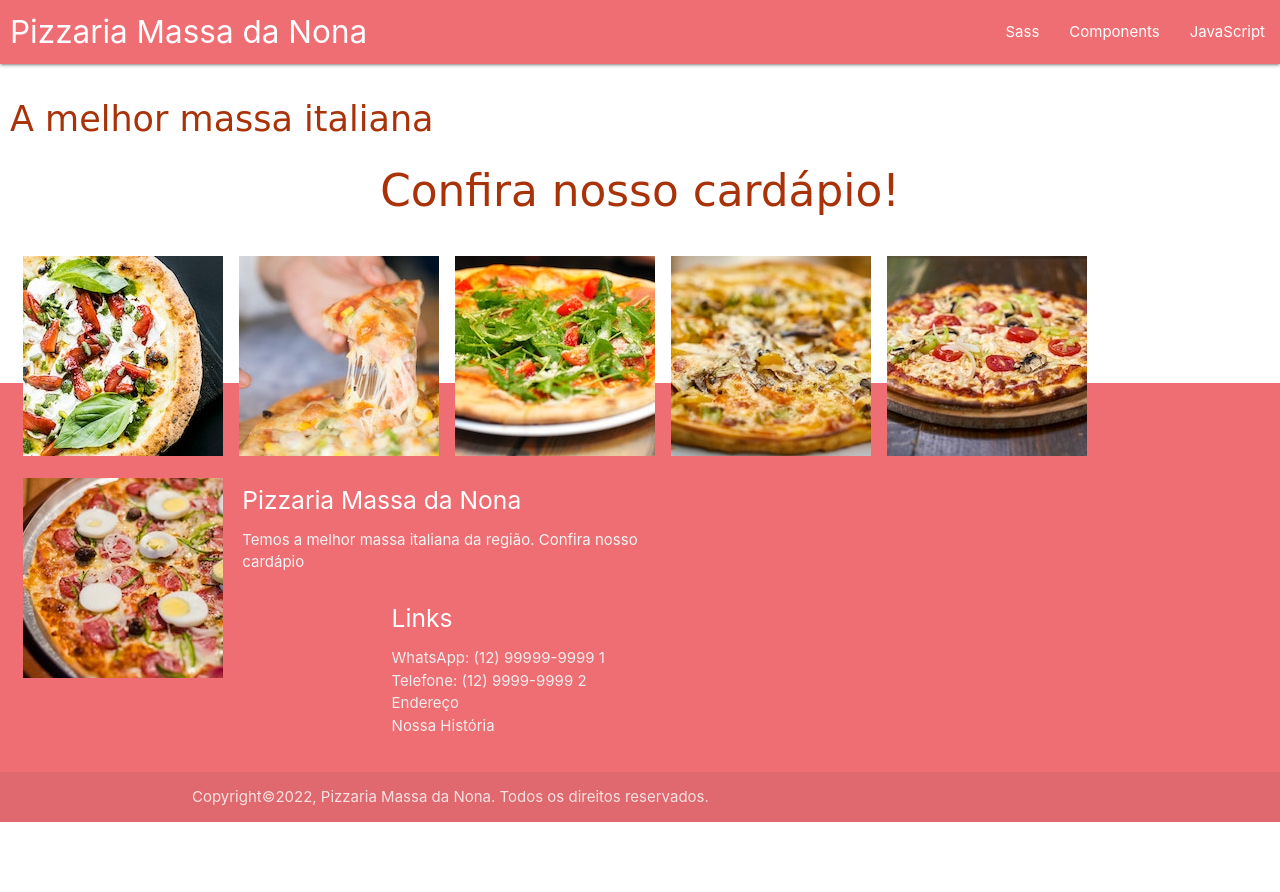
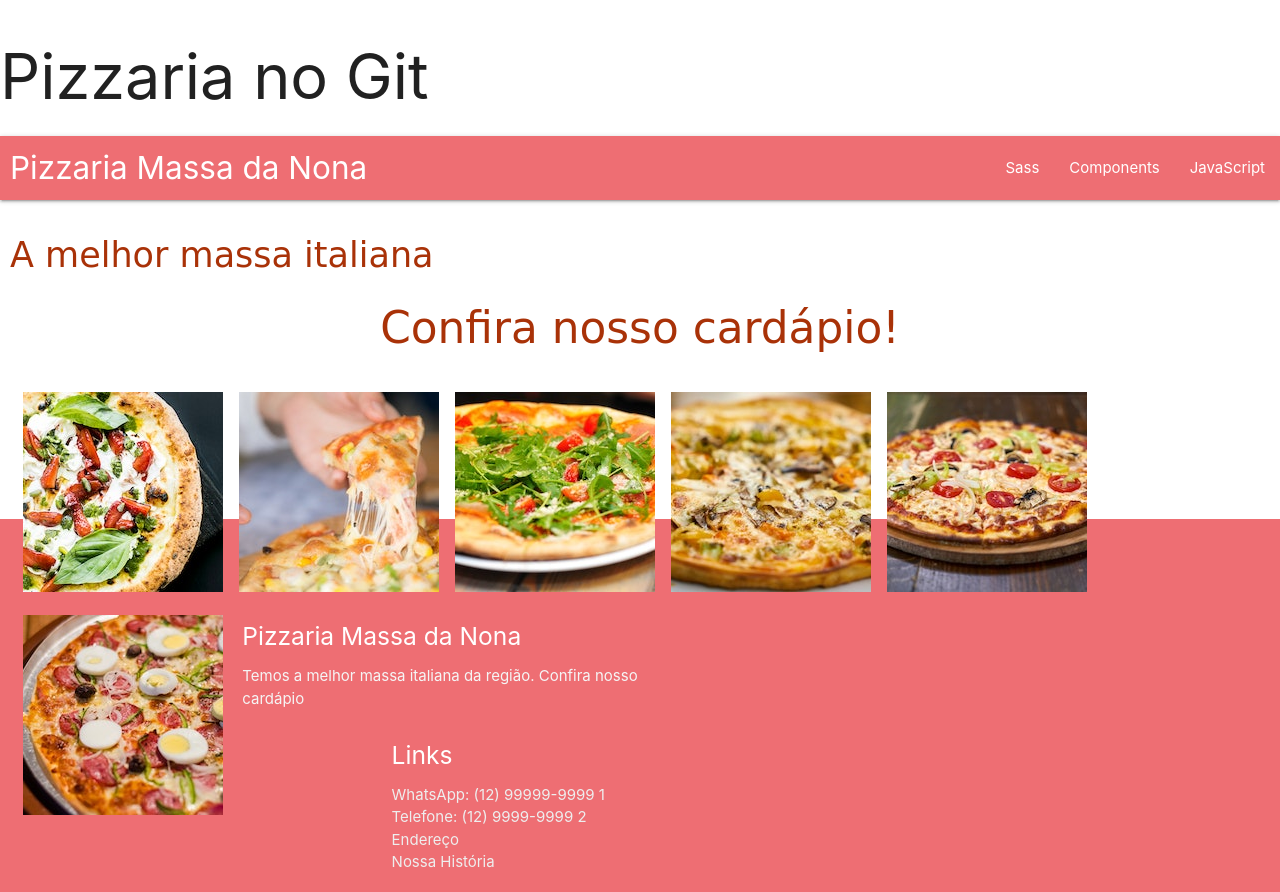
Before and after one commit to Lrick86/aulalp, a plain HTML site: page index.html in a window 1280 px wide. Shown: the top 892 px of the page. Before the commit the page ends 822 px from the top, so only its background shows below. Drawn offline with nearby package versions, Linux system fonts and the light colour scheme.

Commit message:
alteracao

```diff
--- a/index.html
+++ b/index.html
@@ -10,9 +10,10 @@
      <link rel="stylesheet" href="https://cdnjs.cloudflare.com/ajax/libs/materialize/1.0.0/css/materialize.min.css">
     <!--Import Google Icon Font-->
     <link href="https://fonts.googleapis.com/icon?family=Material+Icons" rel="stylesheet">
-     <title>Pizzaria - Massa da Nona</title>
+     <title>Pizzaria - Massa da Nossa</title>
 </head>
 <body>
+    <h1> Pizzaria no Git</h1>
     <header>
         <nav>
             <div class="nav-wrapper">
```
